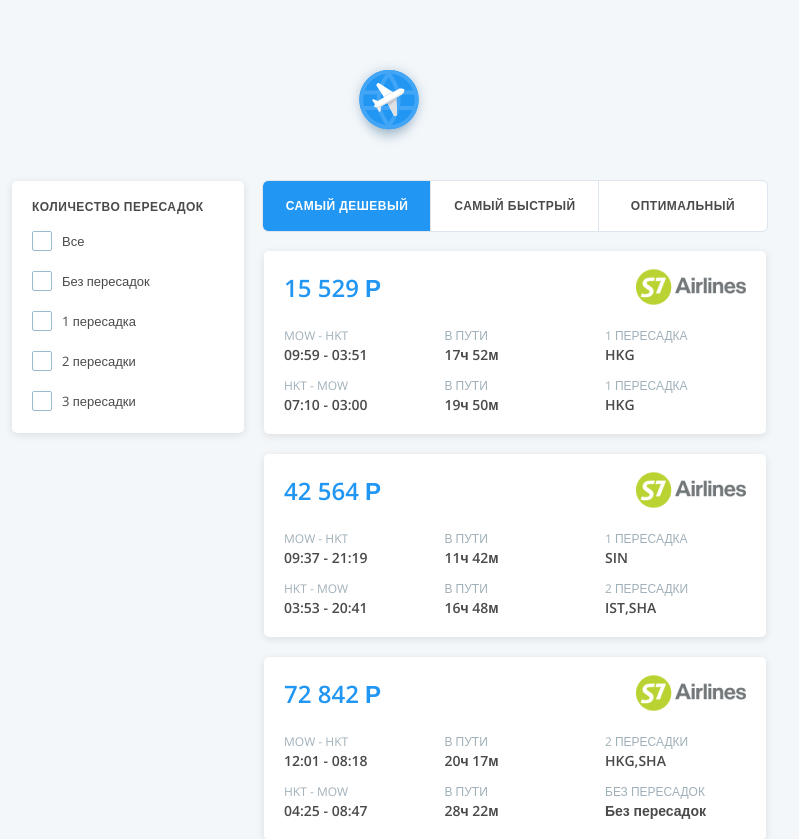
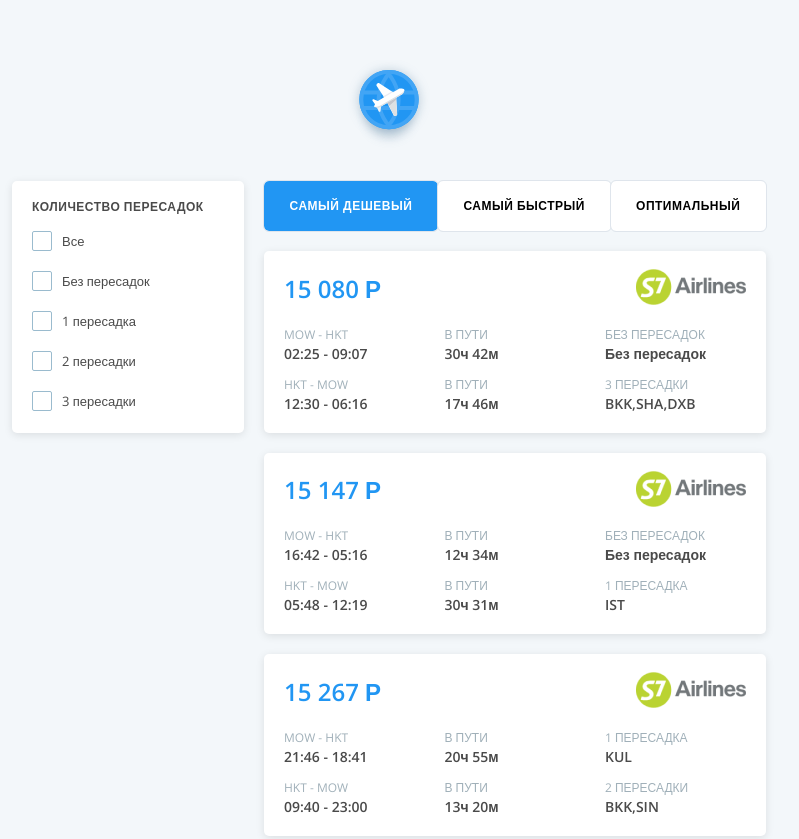
Before and after one commit to dd11ace/flexberry-test, a Vue app: page / in a window 1280 px wide. Shown: the top 839 px of the page, without its empty margins (251-1050 px from the left). Built offline with nearby package versions, Linux system fonts and the light colour scheme; data requests are answered from the project's data file.

Commit message:
Ticket Navbar buttons

```diff
--- a/src/features/Tickets/Tickets.vue
+++ b/src/features/Tickets/Tickets.vue
@@ -6,13 +6,13 @@ import { useTickets } from './ticketsStore';
 import BaseButton from '@/components/BaseButton.vue';
 
 const ticketsStore = useTickets();
-ticketsStore.getTickets();
+ticketsStore.getTicketsCheapest();
 // ;
 // const getMoreTickets = ticketsStore.getTickets().push(5);
 </script>
 
 <template>
-  <div class="tickets">
+  <section class="tickets">
     <aside class="tickets__col-left">
       <TicketsFilter />
     </aside>
@@ -29,7 +29,7 @@ ticketsStore.getTickets();
         <BaseButton class="tickets__button">Показать еще 5 билетов!</BaseButton>
       </div>
     </div>
-  </div>
+  </section>
 </template>
 
 <style lang="scss">
@@ -37,6 +37,7 @@ ticketsStore.getTickets();
   display: flex;
 
   &__col-right {
+    min-width: 502px;
     margin-left: 20px;
     margin-bottom: 50px;
   }
--- a/src/features/Tickets/TicketsCards.vue
+++ b/src/features/Tickets/TicketsCards.vue
@@ -99,9 +99,11 @@ const ticketTimeDifference = (ticketDate: string, ticketDuration: number) => {
 </script>
 
 <template>
-  <BaseCard class="tickets-cards">
+  <BaseCard class="tickets-cards" tag="article">
     <div class="tickets-cards__header">
-      <h3 class="tickets-cards__price">{{ formatNumber(ticket.price) }} Р</h3>
+      <span class="tickets-cards__price"
+        >{{ formatNumber(ticket.price) }} Р</span
+      >
       <div>
         <img src="@/assets/img/S7 Logo.png" alt="S7 Airlines Логотип" />
       </div>
@@ -183,13 +185,17 @@ const ticketTimeDifference = (ticketDate: string, ticketDuration: number) => {
   &__header {
     display: flex;
     justify-content: space-between;
-    padding-top: 1px;
-    margin-bottom: -9px;
+    padding-top: 18px;
+    padding-bottom: 12px;
+    // margin-top: 20px;
+    // margin-bottom: -9px;
+
     align-items: center;
   }
 
   &__price {
     font-size: 24px;
+    font-weight: 600;
     line-height: 24px;
     color: var(--blue-main);
   }
--- a/src/features/Tickets/TicketsNavBar.vue
+++ b/src/features/Tickets/TicketsNavBar.vue
@@ -1,41 +1,51 @@
 <script setup lang="ts">
+import { ref } from 'vue';
 import { useTickets } from './ticketsStore';
 
-interface NavbarItem {
-  name: string;
-  id: number;
-  selected?: boolean;
-}
-const navbarListItems: NavbarItem[] = [
+const ticketsStore = useTickets();
+
+const sortCheapest = ticketsStore.getTicketsCheapest;
+const sortFastest = ticketsStore.sortTicketsFastest;
+
+const ITEMS = [
   {
-    name: 'Самый дешевый',
     id: 1,
-    selected: true,
+    title: 'Самый дешевый',
+    onClickCallback: sortCheapest,
   },
   {
-    name: 'Самый быстрый',
     id: 2,
+    title: 'Самый быстрый',
+    onClickCallback: sortFastest,
   },
   {
-    name: 'Оптимальный',
     id: 3,
+    title: 'Оптимальный',
   },
-];
+] as const;
 
-const sort = useTickets();
+const selected = ref<typeof ITEMS[number]['id']>(1);
+
+const handleClick = (item: typeof ITEMS[number]) => {
+  selected.value = item.id;
+
+  if ('onClickCallback' in item) {
+    item.onClickCallback();
+  }
+};
 </script>
 
 <template>
   <nav class="navbar">
     <ul class="navbar__list">
-      <li
-        class="navbar__list-item"
-        :class="{ 'navbar__list-item--selected': navbarListItem.selected }"
-        @click="sort.ticketsSort"
-        v-for="navbarListItem in navbarListItems"
-        :key="navbarListItem.id"
-      >
-        {{ navbarListItem.name }}
+      <li class="navbar__list-item" v-for="item in ITEMS" :key="item.id">
+        <button
+          class="navbar__button"
+          :class="{ 'navbar__button--selected': selected === item.id }"
+          @click="handleClick(item)"
+        >
+          {{ item.title }}
+        </button>
       </li>
     </ul>
   </nav>
@@ -44,13 +54,13 @@ const sort = useTickets();
 <style lang="scss">
 .navbar {
   margin-top: -12px;
-  margin-left: -20px;
   margin-bottom: 20px;
 
   &__list {
     display: flex;
     justify-content: center;
-    width: 502px;
+    // min-width: 502px;
+    padding: 0;
     height: 50px;
     font-size: 12px;
     text-transform: uppercase;
@@ -58,17 +68,29 @@ const sort = useTickets();
   }
 
   &__list-item {
-    display: flex;
-    align-items: center;
-    justify-content: center;
-    min-width: 168px;
-    min-height: 50px;
+    flex-grow: 1;
+  }
+
+  &__button {
+    // display: flex;
+    // align-items: center;
+    // justify-content: center;
+    min-width: 100%;
+    padding: 15px;
     font-weight: 600;
+    font-size: 12px;
     line-height: 20px;
     letter-spacing: 0.5px;
+    border: none;
+    text-transform: uppercase;
     outline: 1px solid var(--border-gray);
     background-color: var(--background-white);
     cursor: pointer;
+
+    &:hover {
+      color: var(--text-black);
+      background-color: var(--secondary-light-blue);
+    }
 
     &:first-child {
       border-top-left-radius: 5px;
--- a/src/features/Tickets/ticketsSort.ts
+++ b/src/features/Tickets/ticketsSort.ts
@@ -1,11 +1,34 @@
 import { apiClient } from '@/api/apiClient';
 import type { Ticket } from '@/api/apiTickets/getTickets';
 
-export const sortTickets = ({ _sort = 'price', _order = 'asc' } = {}) => {
+export const sortTicketsCheapest = ({
+  _page = 1,
+  _limit = 5,
+  _sort = 'price',
+  _order = 'asc',
+} = {}) => {
   return apiClient.get<Ticket[]>('tickets', {
     params: {
+      _page,
+      _limit,
       _sort,
       _order,
     },
   });
 };
+
+export const sortTicketsFastest = ({
+  _page = 1,
+  _limit = 5,
+  _sort = 'segments[0].duration',
+  _order = 'asc',
+} = {}) => {
+  return apiClient.get<Ticket[]>('tickets', {
+    params: {
+      _page,
+      _limit,
+      _sort,
+      _order,
+    },
+  });
+};
--- a/src/features/Tickets/ticketsStore.ts
+++ b/src/features/Tickets/ticketsStore.ts
@@ -1,7 +1,7 @@
-import { sortTickets } from './ticketsSort';
+import { sortTicketsCheapest, sortTicketsFastest } from './ticketsSort';
 import { defineStore } from 'pinia';
 import type { Ticket } from '@/api/apiTickets/getTickets';
-import { apiTickets } from '@/api/apiTickets';
+// import { apiTickets } from '@/api/apiTickets';
 
 interface State {
   tickets: Ticket[];
@@ -14,10 +14,22 @@ export const useTickets = defineStore({
   state: (): State => ({ tickets: [], isLoading: false }),
 
   actions: {
-    async getTickets() {
+    // async getTickets() {
+    //   try {
+    //     this.isLoading = true;
+    //     const { data } = await apiTickets.getTickets();
+    //     this.tickets = data;
+    //   } catch (error) {
+    //     console.log(error);
+    //   } finally {
+    //     this.isLoading = false;
+    //   }
+    // },
+
+    async getTicketsCheapest() {
       try {
         this.isLoading = true;
-        const { data } = await apiTickets.getTickets();
+        const { data } = await sortTicketsCheapest();
         this.tickets = data;
       } catch (error) {
         console.log(error);
@@ -26,12 +38,15 @@ export const useTickets = defineStore({
       }
     },
 
-    async ticketsSort() {
+    async sortTicketsFastest() {
       try {
-        const { data } = await sortTickets();
+        this.isLoading = true;
+        const { data } = await sortTicketsFastest();
         this.tickets = data;
       } catch (error) {
         console.log(error);
+      } finally {
+        this.isLoading = false;
       }
     },
   },
```
